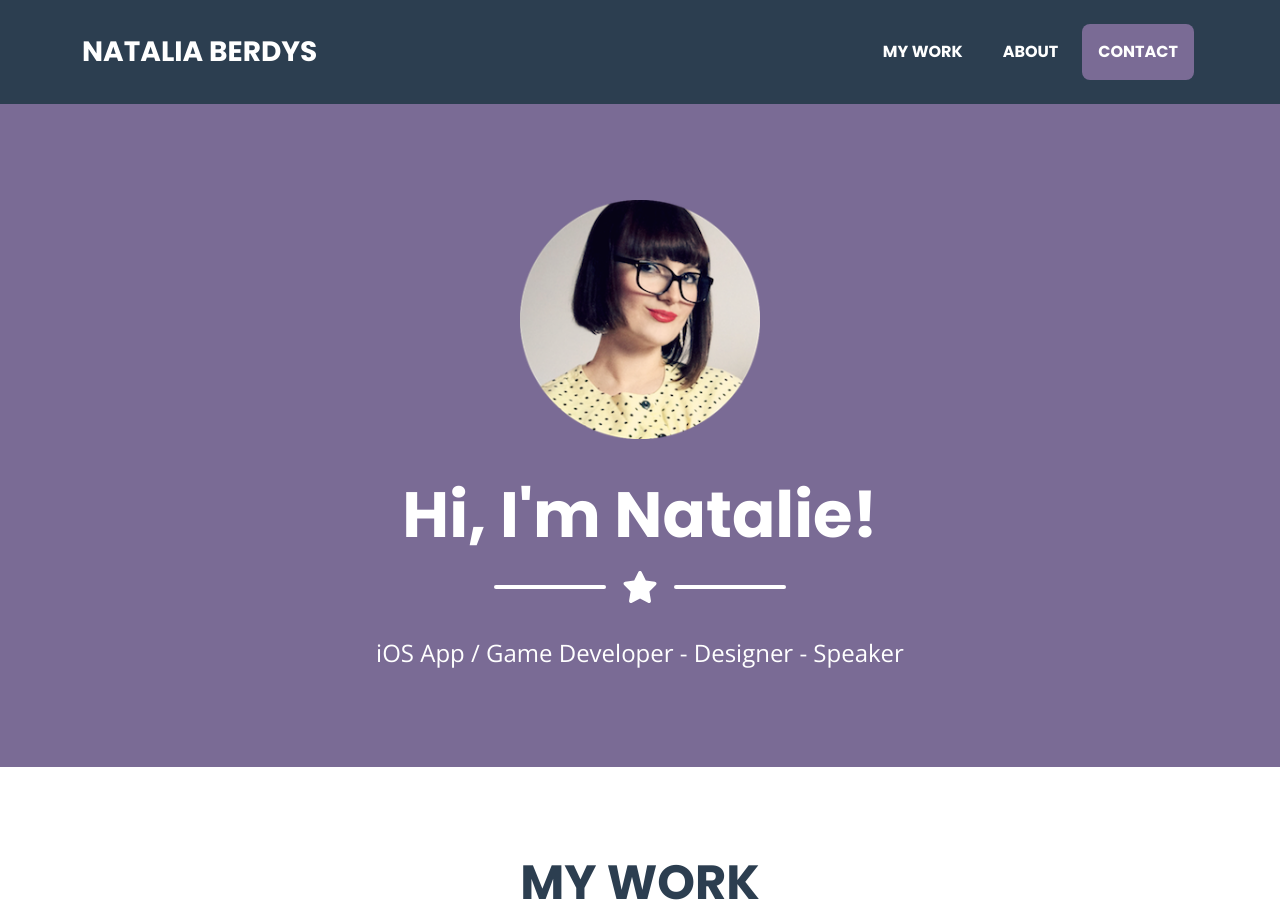
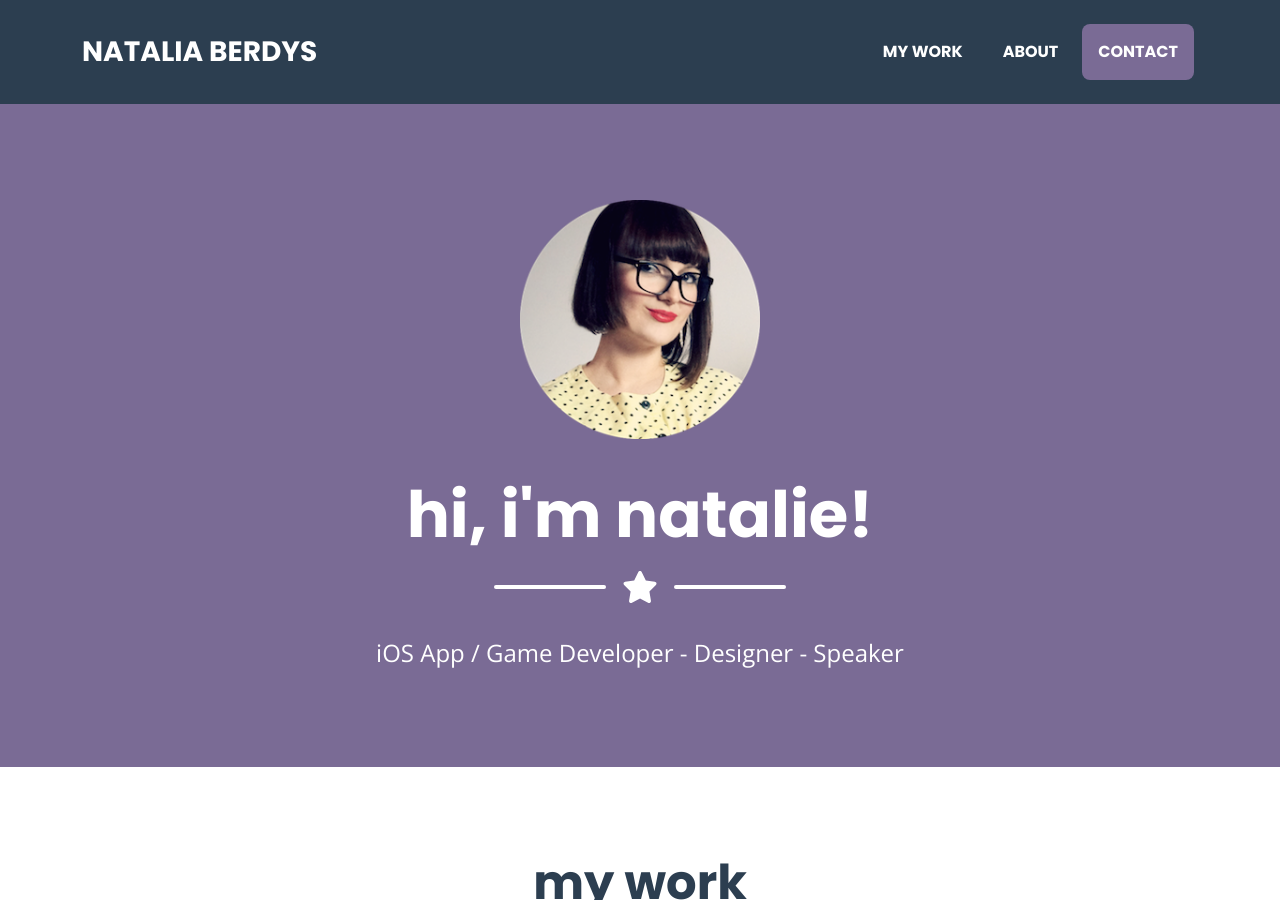
Before and after one commit to batalia/batalia.github.io, a Jekyll site: the page built from index.html, in a window 1280 px wide and 900 px high. Built offline with Jekyll 4.4.1, drawn with Linux system fonts in a browser that asks for light colours; nearby versions of some CDN libraries.

Commit message:
Remove uppercase class from headings

```diff
--- a/_config.yml
+++ b/_config.yml
@@ -1,6 +1,6 @@
 # Site settings
 title: Natalia Berdys
-hello: Hi, I'm Natalie!
+hello: hi, i'm natalie!
 email: hello@batalia.me
 url: https://batalia.github.io
 description: "Natalia Berdys - iOS App Developer, Game Developer, Designer & Speaker. Creator of #1 apps worldwide, WWDC speaker, Mobile Development expert. Based in Ottawa, Canada."
--- a/_includes/about.html
+++ b/_includes/about.html
@@ -2,7 +2,7 @@
     <section class="page-section bg-primary text-white mb-0" id="about">
         <div class="container">
             <!-- About Section Heading -->
-            <h2 class="page-section-heading text-center text-uppercase text-white">about</h2>
+            <h2 class="page-section-heading text-center text-white">about</h2>
             <!-- Icon Divider -->
             <div class="divider-custom divider-light">
                 <div class="divider-custom-line"></div>
--- a/_includes/contact_static.html
+++ b/_includes/contact_static.html
@@ -2,7 +2,7 @@
 <section class="page-section" id="contact">
     <div class="container">
         <!-- Contact Section Heading -->
-        <h2 class="page-section-heading text-center text-uppercase text-secondary mb-0">contact me</h2>
+        <h2 class="page-section-heading text-center text-secondary mb-0">contact me</h2>
         <!-- Icon Divider -->
         <div class="divider-custom">
             <div class="divider-custom-line"></div>
--- a/_includes/footer.html
+++ b/_includes/footer.html
@@ -13,7 +13,7 @@
                 </div>
                 <!-- Footer Social Icons -->
                 <div class="col-lg-4 mb-5 mb-lg-0">
-                    <h4 class="text-uppercase mb-4">{{ site.footer.social }}</h4>
+                    <h4 class="mb-4">{{ site.footer.social }}</h4>
                     {% for network in site.social %}
                         <a class="btn btn-outline-light btn-social mx-1" href="{{ network.url }}"><i class="fab fa-fw fa-{{ network.title }}"></i></a>
                     {% endfor %}
--- a/_includes/modals.html
+++ b/_includes/modals.html
@@ -9,7 +9,7 @@
                         <div class="row justify-content-center">
                             <div class="col-lg-8">
                                 <!-- Portfolio Modal - Title -->
-                                <h2 class="portfolio-modal-title text-secondary text-uppercase mb-0">{{ post.title }}</h2>
+                                <h2 class="portfolio-modal-title text-secondary mb-0">{{ post.title }}</h2>
                                 <!-- Icon Divider -->
                                 <div class="divider-custom">
                                     <div class="divider-custom-line"></div>
--- a/_includes/portfolio_grid.html
+++ b/_includes/portfolio_grid.html
@@ -3,7 +3,7 @@
     <section class="page-section portfolio" id="portfolio">
         <div class="container">
             <!-- Portfolio Section Heading -->
-            <h2 class="page-section-heading text-center text-uppercase text-secondary mb-0">my work</h2>
+            <h2 class="page-section-heading text-center text-secondary mb-0">my work</h2>
             <!-- Icon Divider -->
             <div class="divider-custom">
                 <div class="divider-custom-line"></div>
```
